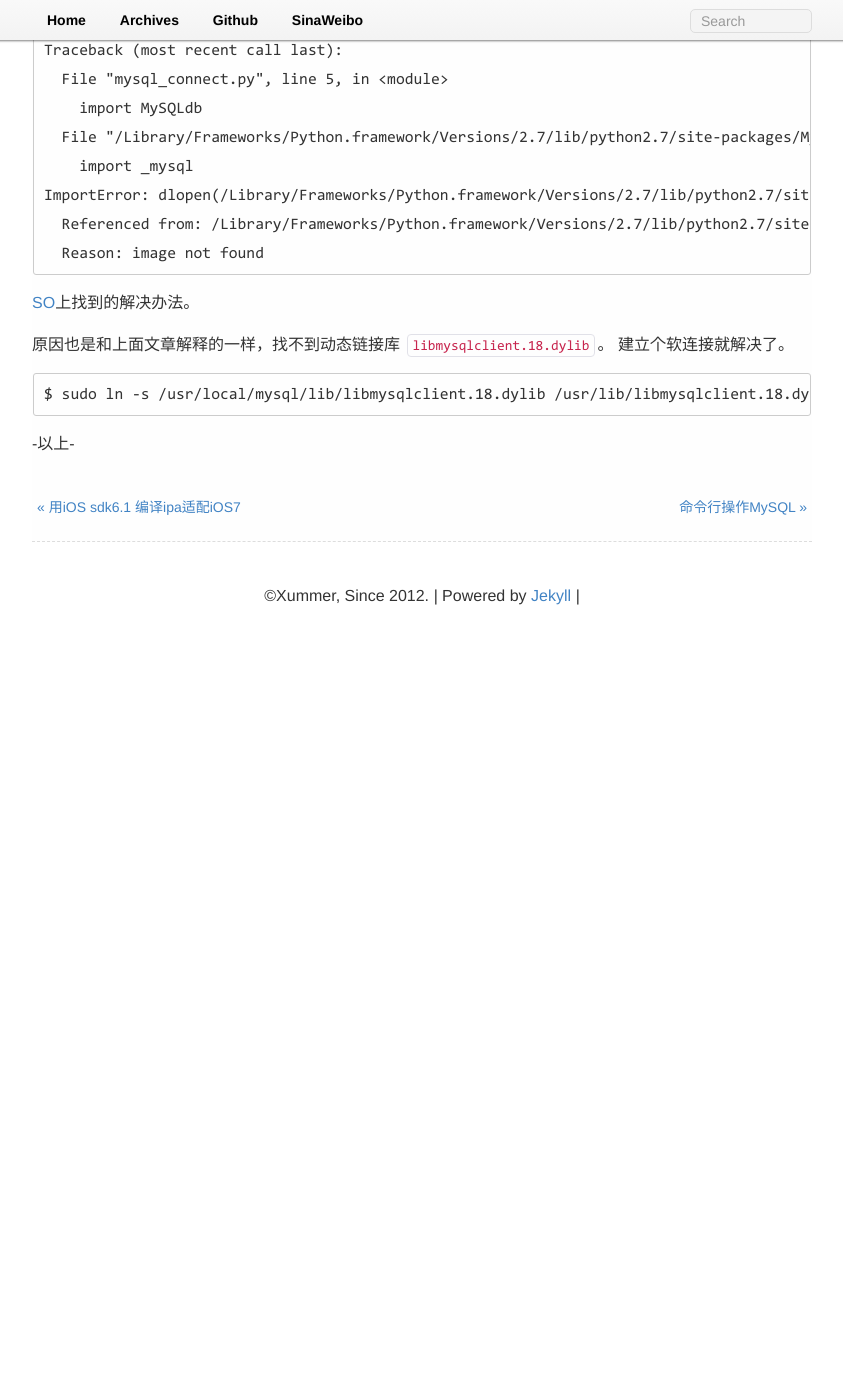
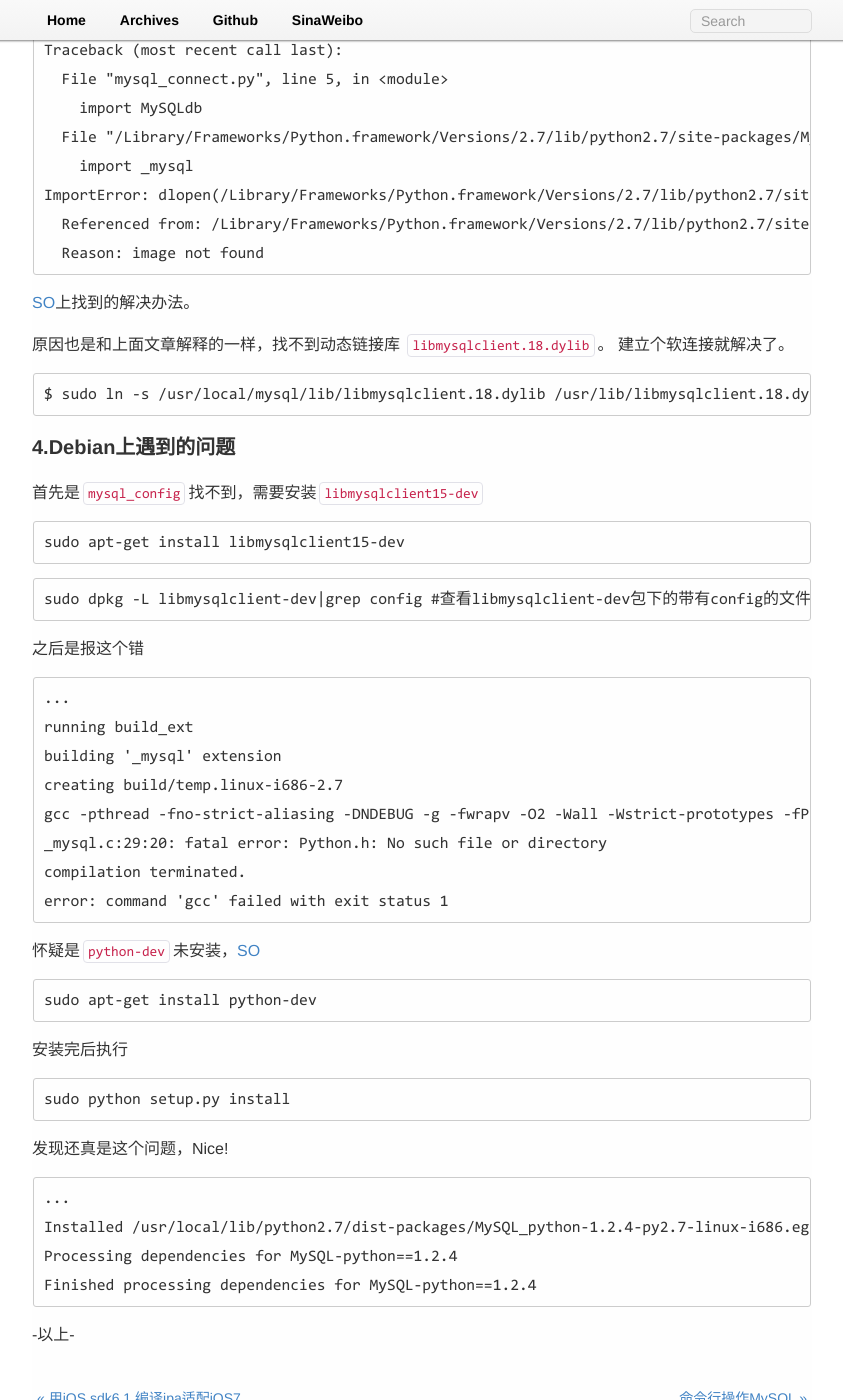
Before and after one commit to Xummer/xummer.github.com, a Jekyll site: the page built from _posts/2014-03-15-setup-mysqldb.md, in a window 1280 px wide and 1400 px high, scrolled down 4509 px. Shown: the whole window, without its empty margins (218-1061 px from the left). Built offline with Jekyll 4.4.1, drawn with Linux system fonts in a browser that asks for light colours; Markdown is read by kramdown in place of the engine named in the settings; comment, search, counter and statistics services are not loaded; before the commit the page ends 5139 px from its top, so only the background shows below that.

Commit message:
add questions in debiaian

````diff
--- a/_posts/2014-03-15-setup-mysqldb.md
+++ b/_posts/2014-03-15-setup-mysqldb.md
@@ -144,4 +144,47 @@ ImportError: dlopen(/Library/Frameworks/Python.framework/Versions/2.7/lib/python
 $ sudo ln -s /usr/local/mysql/lib/libmysqlclient.18.dylib /usr/lib/libmysqlclient.18.dylib
 ```
 
+###4.Debian上遇到的问题
+首先是`mysql_config`找不到，需要安装`libmysqlclient15-dev`
+
+```
+sudo apt-get install libmysqlclient15-dev
+```
+
+```
+sudo dpkg -L libmysqlclient-dev|grep config #查看libmysqlclient-dev包下的带有config的文件
+```
+之后是报这个错
+
+```
+...
+running build_ext
+building '_mysql' extension
+creating build/temp.linux-i686-2.7
+gcc -pthread -fno-strict-aliasing -DNDEBUG -g -fwrapv -O2 -Wall -Wstrict-prototypes -fPIC -Dversion_info=(1,2,4,'final',1) -D__version__=1.2.4 -I/usr/include/mysql -I/usr/include/python2.7 -c _mysql.c -o build/temp.linux-i686-2.7/_mysql.o -DBIG_JOINS=1 -fno-strict-aliasing -g
+_mysql.c:29:20: fatal error: Python.h: No such file or directory
+compilation terminated.
+error: command 'gcc' failed with exit status 1
+```
+
+怀疑是`python-dev`未安装，[SO](http://stackoverflow.com/questions/7475223/mysql-config-not-found-when-installing-mysqldb-python-interface)
+
+```
+sudo apt-get install python-dev
+```
+
+安装完后执行
+
+```
+sudo python setup.py install
+```
+发现还真是这个问题，Nice!
+
+```
+...
+Installed /usr/local/lib/python2.7/dist-packages/MySQL_python-1.2.4-py2.7-linux-i686.egg
+Processing dependencies for MySQL-python==1.2.4
+Finished processing dependencies for MySQL-python==1.2.4
+```
+
 -以上-
````
